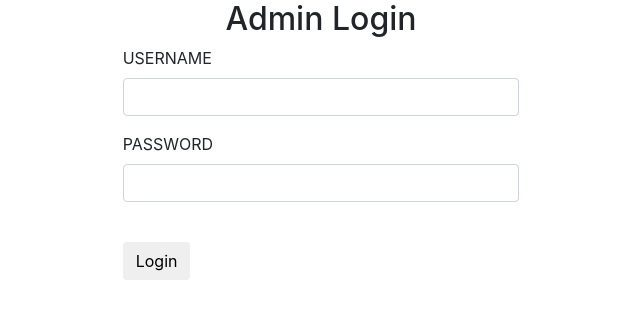
After one commit to yafimsva/dating, a PHP site: page /views/adminLogIn.html in a window 1280 px wide. The commit adds this page. Shown: the top 319 px of the page, without its empty margins (319-959 px from the left). Run offline with PHP 8.4, Linux system fonts and the light colour scheme.

Commit message:
added login with validation

```diff
--- /dev/null
+++ b/views/adminLogIn.html
@@ -0,0 +1,48 @@
+<!DOCTYPE html>
+<html lang="en">
+<head>
+    <title>Login</title>
+
+    <meta charset="utf-8">
+    <meta name="viewport" content="width=device-width, initial-scale=1, shrink-to-fit=no">
+
+    <link rel="stylesheet" href="https://stackpath.bootstrapcdn.com/bootstrap/4.1.3/css/bootstrap.min.css" integrity="sha384-MCw98/SFnGE8fJT3GXwEOngsV7Zt27NXFoaoApmYm81iuXoPkFOJwJ8ERdknLPMO" crossorigin="anonymous">
+    <link rel="stylesheet" href="styles/login.css"></head>
+<body>
+
+<section class="login-block">
+    <section class="container col-md-4 login-sec">
+
+        <h2 class="text-center">Admin Login</h2>
+
+
+        <form class="login-form" action="" method="POST">
+
+            <div class="form-group">
+                <label class="text-uppercase">Username</label>
+                <input type="text" class="form-control" name="user" id="user" required>
+                <div id="username_error"></div>
+            </div>
+
+            <div class="form-group">
+                <label class="text-uppercase">Password</label>
+                <input type="password" class="form-control" name="password" id="password" required>
+                <div id="password_error"></div>
+            </div>
+
+            <br>
+
+            <div>
+                <button type="submit" name="submit" class="btn btn-register">Login</button>
+            </div>
+
+
+        </form>
+
+
+    </section>
+
+</section>
+
+</body>
+</html>
```
Also changed, not shown: index.php (+24 -4 lines), views/summary.html (+0 -15 lines).
